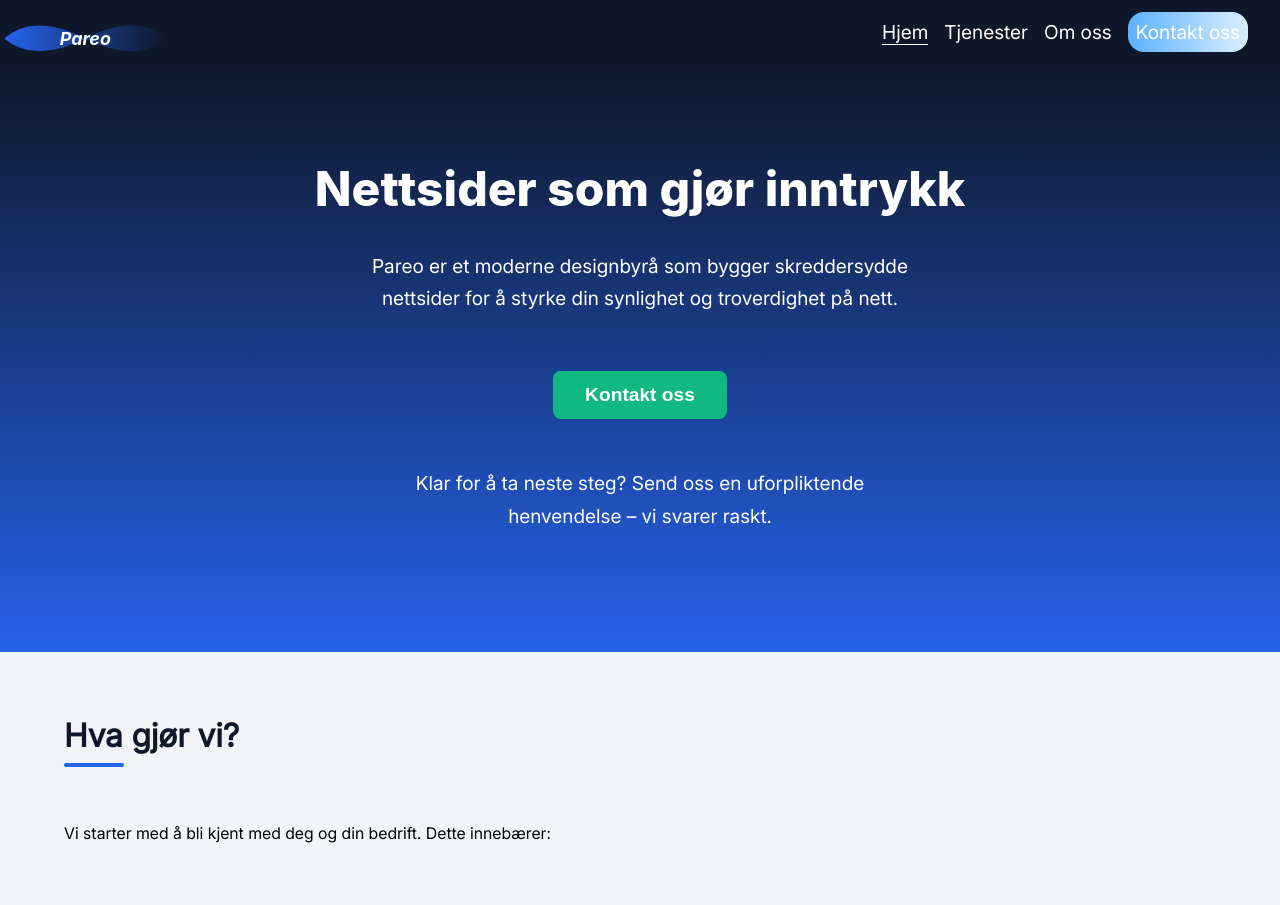
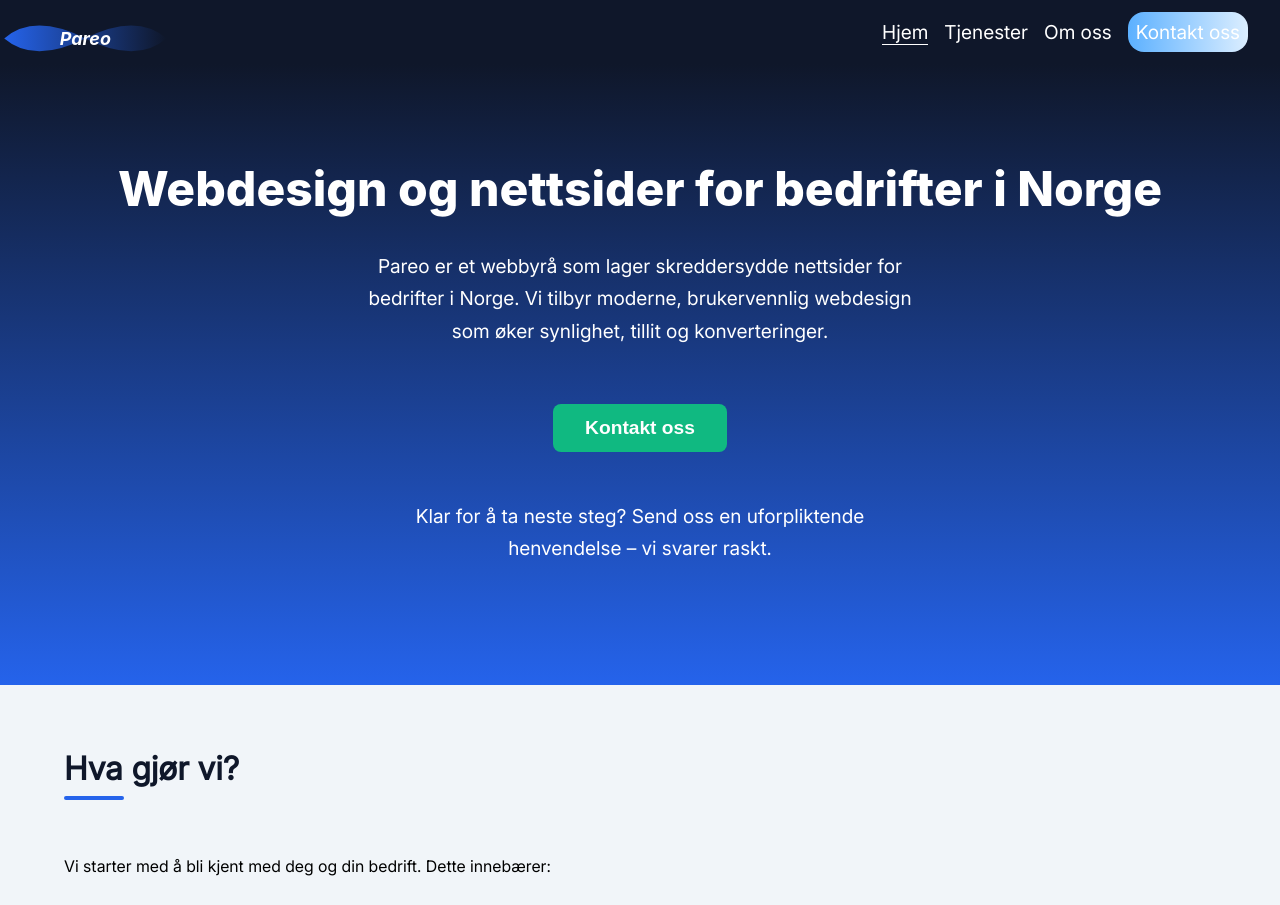
Before and after one commit to bennicodes/Pareo-webdesign, a React (Vite) app: page / in a window 1280 px wide. Shown: the top 905 px of the page. Built offline with nearby package versions, Linux system fonts and the light colour scheme; no server answers.

Commit message:
imporve SEO

```diff
--- a/index.html
+++ b/index.html
@@ -3,13 +3,6 @@
   <head>
     <meta charset="UTF-8" />
     <meta name="viewport" content="width=device-width, initial-scale=1" />
-
-    <meta
-      name="keywords"
-      content="
-nettsidedesign, webdesign Norge, skreddersydde nettsider, moderne nettsider, bedriftssider, nettløsninger, responsivt design, Pareo, webutvikling, digital markedsføring, UI design, UX design, småbedrifter, profesjonelle nettsider
-"
-    />
 
     <!-- Favicons -->
     <link
@@ -43,12 +36,11 @@ nettsidedesign, webdesign Norge, skreddersydde nettsider, moderne nettsider, bed
     <link rel="manifest" href="/site.webmanifest" />
 
     <!-- Primary SEO -->
-    <title>Pareo – Nettsider som gjør inntrykk</title>
+    <title>Pareo | Webdesign og nettsider for bedrifter i Norge</title>
     <meta
       name="description"
-      content="Pareo bygger skreddersydde nettsider med moderne design som øker synlighet og bygger tillit for bedrifter og personer i Norge."
+      content="Pareo er et webbyrå som lager skreddersydde nettsider for bedrifter i Norge. Moderne webdesign som øker synlighet, tillit og konverteringer."
     />
-    <link rel="canonical" href="https://pareodesign.no/" />
     <meta name="robots" content="index, follow, max-image-preview:large" />
 
     <!-- Language/region targeting -->
@@ -58,11 +50,11 @@ nettsidedesign, webdesign Norge, skreddersydde nettsider, moderne nettsider, bed
     <!-- Open Graph -->
     <meta
       property="og:title"
-      content="Pareo – Nettsider som gjør inntrykk og "
+      content="Pareo | Webdesign og nettsider for bedrifter i Norge"
     />
     <meta
       property="og:description"
-      content="Skreddersydde nettsider med moderne design som bygger tillit og gir resultater."
+      content="Pareo er et webbyrå som lager skreddersydde nettsider for bedrifter i Norge. Moderne webdesign som øker synlighet og tillit."
     />
     <meta property="og:type" content="website" />
     <meta property="og:url" content="https://pareodesign.no/" />
@@ -78,18 +70,21 @@ nettsidedesign, webdesign Norge, skreddersydde nettsider, moderne nettsider, bed
     />
     <meta
       property="og:image:alt"
-      content="Pareo – Nettsider som gjør inntrykk "
+      content="Pareo – Nettsider for bedrifter i Norge "
     />
     <meta property="og:image:width" content="1200" />
     <meta property="og:image:height" content="630" />
     <meta property="og:image:type" content="image/png" />
 
     <!-- Twitter -->
+    <meta
+      name="twitter:title"
+      content="Pareo | Webdesign og nettsider for bedrifter i Norge"
+    />
     <meta name="twitter:card" content="summary_large_image" />
-    <meta name="twitter:title" content="Pareo – Nettsider som gjør inntrykk " />
     <meta
       name="twitter:description"
-      content="Skreddersydde nettsider med moderne design som bygger tillit og gir resultater."
+      content="Pareo er et webbyrå som lager skreddersydde nettsider for bedrifter i Norge. Moderne webdesign som øker synlighet og tillit."
     />
     <meta
       name="twitter:image"
@@ -99,9 +94,6 @@ nettsidedesign, webdesign Norge, skreddersydde nettsider, moderne nettsider, bed
       name="twitter:image:alt"
       content="Pareo – skreddersydde nettsider som gjør inntrykk"
     />
-    <!-- Fyll inn når dere har kontoer -->
-    <!-- <meta name="twitter:site" content="@pareo" />
-    <meta name="twitter:creator" content="@benedictnotoane" /> -->
 
     <!-- PWA / theming -->
     <meta
@@ -128,8 +120,9 @@ nettsidedesign, webdesign Norge, skreddersydde nettsider, moderne nettsider, bed
         "name": "Pareo",
         "url": "https://pareodesign.no/",
         "logo": "https://pareodesign.no/img/icons/pareo-alt-logo.svg",
-        "description": "Pareo bygger skreddersydde nettsider med moderne design som øker synlighet, bygger tillit og .",
-        "email": "benedict.notoane@hotmail.com",
+        "description": "Pareo bygger skreddersydde nettsider med moderne design som øker synlighet og bygger tillit for bedrifter i Norge."
+        ",
+        "email": "kontaktpareo@gmail.com",
         "telephone": "+47 40460571",
         "areaServed": { "@type": "Country", "name": "NO" },
         "founders": [
--- a/src/App.jsx
+++ b/src/App.jsx
@@ -26,10 +26,11 @@ function App() {
       </div>
       <Header>
         <div className={styles.headerContainer}>
-          <h1>Nettsider som gjør inntrykk</h1>
+          <h1>Webdesign og nettsider for bedrifter i Norge</h1>
           <p>
-            Pareo er et moderne designbyrå som bygger skreddersydde nettsider
-            for å styrke din synlighet og troverdighet på nett.
+            Pareo er et webbyrå som lager skreddersydde nettsider for bedrifter
+            i Norge. Vi tilbyr moderne, brukervennlig webdesign som øker
+            synlighet, tillit og konverteringer.
           </p>
 
           <Button
--- a/src/components/Description/Description.jsx
+++ b/src/components/Description/Description.jsx
@@ -5,7 +5,7 @@ const Description = () => {
   return (
     <ul className={styles.description}>
       <li className={styles.descriptionText}>
-        <h3 className={styles.descriptionHeading}>Strategi og innsikt:</h3>
+        <h3 className={styles.descriptionHeading}>Strategi og innsikt</h3>
         <p>
           Vi setter oss inn i dine mål, utfordringer og visjoner. Sammen
           definerer vi hva nettsiden skal oppnå og hvem målgruppen er. Så lager
@@ -13,7 +13,7 @@ const Description = () => {
         </p>
       </li>
       <li className={`${styles.descriptionText} ${styles.middleDescription}`}>
-        <h3 className={styles.descriptionHeading}>Design og utvikling:</h3>
+        <h3 className={styles.descriptionHeading}>Design og utvikling av bedriftssider</h3>
         <p>
           Vi skaper en nettside som både ser bra ut og fungerer optimalt.
           Designet reflekterer din merkevare og gir en helhetlig visuell
@@ -22,7 +22,7 @@ const Description = () => {
         </p>
       </li>
       <li className={styles.descriptionText}>
-        <h3 className={styles.descriptionHeading}>Teknisk utvikling:</h3>
+        <h3 className={styles.descriptionHeading}>Teknisk utvikling av webdesign</h3>
         <p>
           Nettsiden bygges på en moderne plattform som sikrer rask lastetid,
           stabilitet og god sikkerhet. Dette gjør det enkelt å videreutvikle og
--- a/src/pages/About/About.jsx
+++ b/src/pages/About/About.jsx
@@ -31,8 +31,8 @@ const About = () => {
         <section className={styles.hero}>
           <h1>To utviklere. Ett lag. Én visjon.</h1>
           <p>
-            Vi bygger moderne nettsider med presisjon, lidenskap og samarbeid i
-            sentrum.
+            Vi bygger moderne nettsider og digitale løsninger for norske
+            bedrifter med presisjon, lidenskap og samarbeid i sentrum.
           </p>
           <button onClick={navigateToServices}>Se hva vi tilbyr</button>
         </section>
--- a/src/pages/Services/Services.jsx
+++ b/src/pages/Services/Services.jsx
@@ -11,27 +11,27 @@ const servicesList = [
   {
     title: "Skreddersydde og responsive nettsider",
     content:
-      "Vi utvikler moderne og skreddersydde nettsider som tilpasser seg sømløst til alle skjermstørrelser – fra mobil til desktop. Med fokus på estetikk, brukervennlighet og høy ytelse sørger vi for at ditt førsteinntrykk på nett blir både profesjonelt og minneverdig. Vi designer med konvertering i tankene, og bygger med rene, vedlikeholdsvennlige kodestrukturer.",
+      "Vi utvikler moderne og skreddersydde nettsider for bedrifter som tilpasser seg sømløst til alle skjermstørrelser – fra mobil til desktop. Vi fokuserer på estetikk, brukervennlighet og høy ytelse sørger vi for at ditt førsteinntrykk på nett blir både profesjonelt og minneverdig. Designet vårt er optimalisert for konvertering og vedlikeholdsvennlig kode.",
   },
   {
     title: "Designsystemer og komponentbiblioteker",
     content:
-      "Et godt designsystem gir struktur, konsistens og effektivitet i både små og store prosjekter. Vi bygger skalerbare designsystemer og fleksible komponentbiblioteker som gjør det enkelt å opprettholde visuell helhet og akselerere utviklingstiden. Dette gir en solid teknisk grunnmur for vekst over tid.",
+      "Et godt design- og komponentbibliotek sikrer konsistens og effektivitet i nettsider og webapplikasjoner for både små og store bedrifter. Vi bygger skalerbare designsystemer som gjør det enkelt å opprettholde visuell helhet, akselerere utvikling og sikre en solid teknisk grunnmur for fremtidig vekst.",
   },
   {
     title: "Interaktive apper med React",
     content:
-      "Vi utvikler raske, interaktive og brukervennlige webapplikasjoner ved hjelp av React og moderne frontend-teknologier. Med fokus på funksjonalitet, ytelse og visuell kvalitet leverer vi løsninger som engasjerer brukerne og gir verdi til din virksomhet – enten det er en kundeportal, et dashbord eller et internt verktøy.",
+      "Vi utvikler raske, interaktive og brukervennlige webapplikasjoner med React og moderne frontend-teknologier. Våre løsninger gir høy ytelse og engasjerende brukeropplevelser for kundeportaler, dashbord eller interne verktøy for bedrifter i Norge.",
   },
   {
     title: "SEO og ytelsesoptimalisering",
     content:
-      "En rask og godt strukturert nettside er avgjørende for både brukeropplevelse og synlighet i søkemotorer. Vi optimaliserer lastetider, tilgjengelighet og kodestruktur, samtidig som vi implementerer SEO-best practices som gir deg bedre rangering i Google. Resultatet er mer trafikk, lavere fluktfrekvens og høyere konvertering.",
+      "Vi optimaliserer nettsidens hastighet, tilgjengelighet og kodestruktur for bedre brukeropplevelse og høyere rangering i Google. Vår SEO og ytelsesoptimalisering gir mer trafikk, lavere fluktfrekvens og bedre konverteringer for bedrifter som ønsker synlighet på nett.",
   },
   {
     title: "Vedlikehold og forbedringer av eksisterende løsninger",
     content:
-      "Har du en eksisterende nettside eller app som trenger forbedring? Vi hjelper deg med å rydde opp i kodebasen, rette feil, forbedre design og implementere nye funksjoner. Enten det handler om utdatert kode, ytelsesproblemer eller et ønske om videreutvikling, sørger vi for at løsningen din forblir robust og fremtidsrettet.",
+      "Har du en eksisterende nettside eller app som trenger forbedring? Vi hjelper norske bedrifter med å rydde opp i kodebasen, rette feil, forbedre design og implementere nye funksjoner. Enten det gjelder utdatert kode, ytelsesproblemer eller videreutvikling, sørger vi for at løsningen forblir robust og fremtidsrettet.",
   },
 ];
 
@@ -55,7 +55,8 @@ const Services = () => {
           <h1>Våre Tjenester</h1>
           <p>
             Vi hjelper deg med å realisere dine digitale ideer – fra elegante
-            nettsider til kraftfulle webapplikasjoner.
+            nettsider og webdesign for bedrifter til kraftfulle
+            webapplikasjoner.
           </p>
         </section>
 
```
